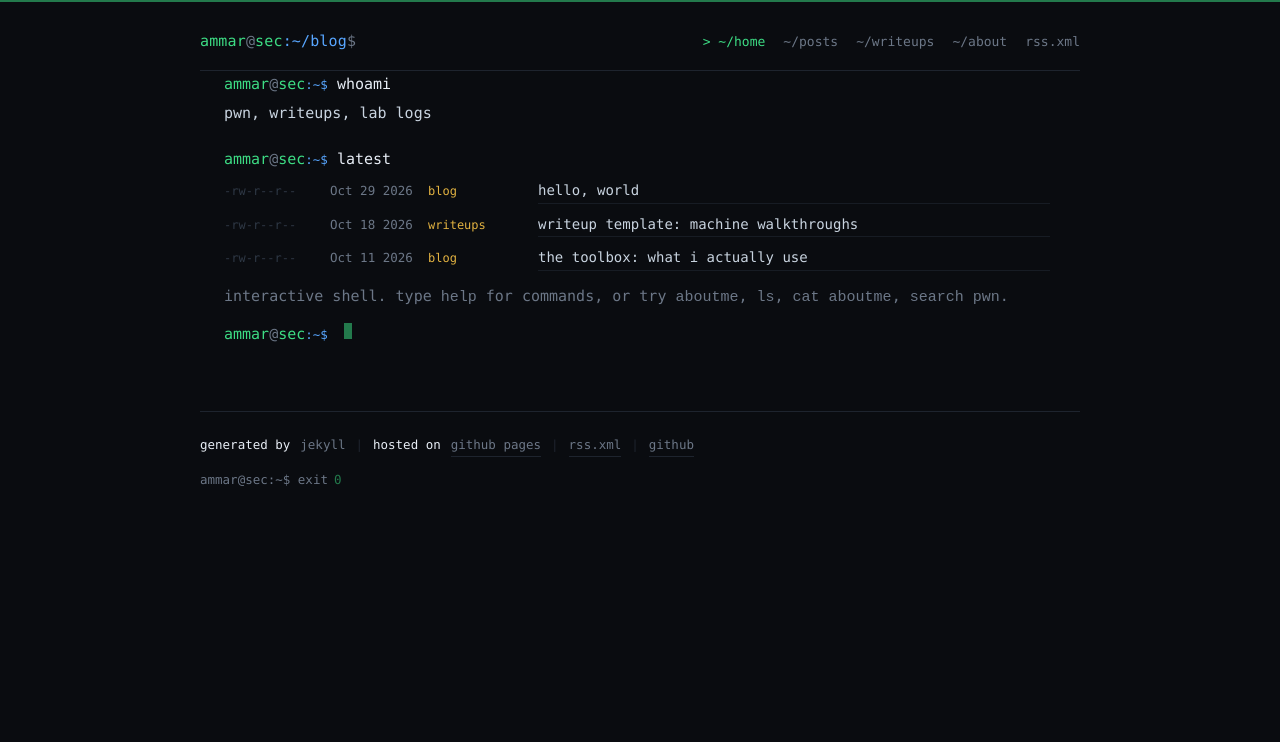
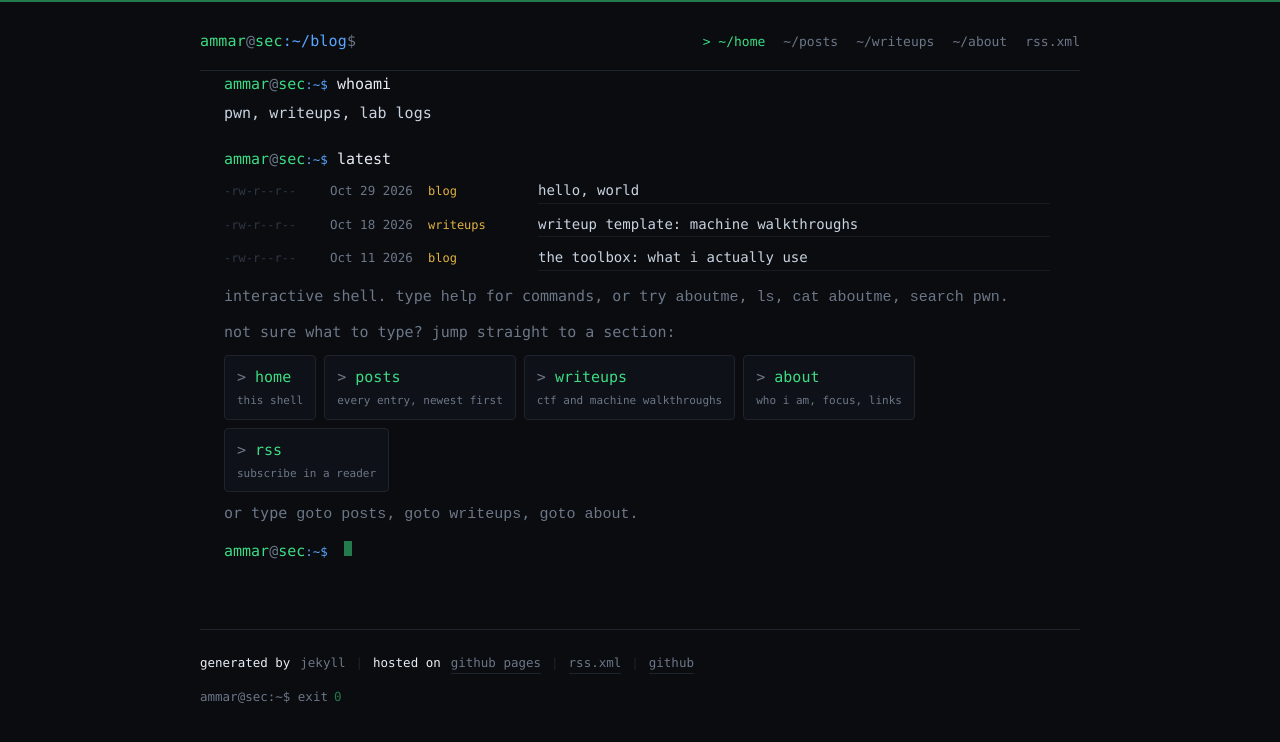
Before and after one commit to MuhammadAmmarulHaq/MuhammadAmmarulHaq.github.io, a Jekyll site: the page built from index.md, in a window 1280 px wide. Shown: the top 742 px of the page. Built offline with Jekyll 4.4.1, drawn with Linux system fonts in a browser that asks for light colours.

Commit message:
add clickable section menu and goto command to the terminal

```diff
--- a/assets/css/style.css
+++ b/assets/css/style.css
@@ -727,6 +727,50 @@ main {
   border: 0;
 }
 
+/* ---------- clickable section menu ---------- */
+
+.sections {
+  list-style: none;
+  display: flex;
+  flex-wrap: wrap;
+  gap: 8px;
+  margin: 10px 0 0;
+  padding: 0;
+}
+
+.sections li {
+  display: flex;
+  flex-direction: column;
+  gap: 1px;
+  padding: 8px 12px;
+  border: 1px solid var(--line);
+  border-radius: 4px;
+  background: var(--bg-soft);
+}
+
+.sections li:hover {
+  border-color: var(--accent-dim);
+}
+
+.sections a {
+  color: var(--accent);
+  border: 0;
+}
+
+.sections a::before {
+  content: "> ";
+  color: var(--dim);
+}
+
+.sections a:hover {
+  border-bottom: 0;
+}
+
+.sections .sec-hint {
+  font-size: 11px;
+  color: var(--dim);
+}
+
 /* ---------- small screens ---------- */
 
 @media (max-width: 700px) {
--- a/assets/js/terminal.js
+++ b/assets/js/terminal.js
@@ -310,6 +310,8 @@
 
   var HELP = [
     ["aboutme", "who i am, my focus, my results"],
+    ["goto <section>", "jump to a page: posts, writeups, about, rss"],
+    ["sections", "list the clickable sections"],
     ["ls [dir]", "list files and posts"],
     ["cat <file>", "read a file, for example cat aboutme"],
     ["latest [n]", "newest n posts, default 5"],
@@ -488,6 +490,61 @@
     }
 
     err("cd", "no such directory: " + raw);
+  };
+
+  // navigate to a page, for people who would rather click than type
+  commands.goto = function (args) {
+    var raw = (args[0] || "").toLowerCase().replace(/^~?\/?/, "").replace(/\/$/, "");
+
+    var map = {
+      "": "/",
+      "~": "/",
+      home: "/",
+      posts: POSTS_URL,
+      blog: POSTS_URL,
+      writeups: WRITEUPS_URL,
+      about: ABOUT_URL,
+      aboutme: ABOUT_URL,
+      tags: TAGS_URL,
+      rss: "/feed.xml",
+      feed: "/feed.xml",
+      github: GITHUB_URL
+    };
+
+    if (Object.prototype.hasOwnProperty.call(map, raw) && map[raw]) {
+      window.location.href = map[raw];
+      return;
+    }
+
+    err("goto", "unknown section '" + args[0] + "'. try home, posts, writeups, about, rss");
+  };
+
+  commands.sections = function () {
+    print("sections, click or type goto <name>", "dim");
+    printPre(
+      [
+        "  " + pad("home", 12) + "this shell",
+        "  " + pad("posts", 12) + "every entry, newest first",
+        "  " + pad("writeups", 12) + "ctf and machine walkthroughs",
+        "  " + pad("about", 12) + "who i am, focus, links",
+        "  " + pad("rss", 12) + "subscribe in a reader"
+      ].join("\n")
+    );
+
+    var p = el("p", "res");
+    [
+      ["home", "/"],
+      ["posts", POSTS_URL],
+      ["writeups", WRITEUPS_URL],
+      ["about", ABOUT_URL],
+      ["rss", "/feed.xml"]
+    ].forEach(function (pair, i) {
+      if (i) p.appendChild(document.createTextNode("  "));
+      var a = el("a", null, pair[0]);
+      a.href = pair[1];
+      p.appendChild(a);
+    });
+    output.appendChild(p);
   };
 
   commands.cat = function (args) {
--- a/index.md
+++ b/index.md
@@ -20,6 +20,17 @@ title: home
     {% include post-list.html posts=site.posts limit=5 %}
 
     <p class="res dim">interactive shell. type <code>help</code> for commands, or try <code>aboutme</code>, <code>ls</code>, <code>cat aboutme</code>, <code>search pwn</code>.</p>
+
+    <p class="res dim">not sure what to type? jump straight to a section:</p>
+    <ul class="sections">
+      <li><a href="{{ '/' | relative_url }}">home</a><span class="sec-hint">this shell</span></li>
+      <li><a href="{{ '/posts/' | relative_url }}">posts</a><span class="sec-hint">every entry, newest first</span></li>
+      <li><a href="{{ '/writeups/' | relative_url }}">writeups</a><span class="sec-hint">ctf and machine walkthroughs</span></li>
+      <li><a href="{{ '/about/' | relative_url }}">about</a><span class="sec-hint">who i am, focus, links</span></li>
+      <li><a href="{{ '/feed.xml' | relative_url }}">rss</a><span class="sec-hint">subscribe in a reader</span></li>
+    </ul>
+
+    <p class="res dim">or type <code>goto posts</code>, <code>goto writeups</code>, <code>goto about</code>.</p>
   </div>
 
   <form class="term-line" id="term-form" autocomplete="off">
```
